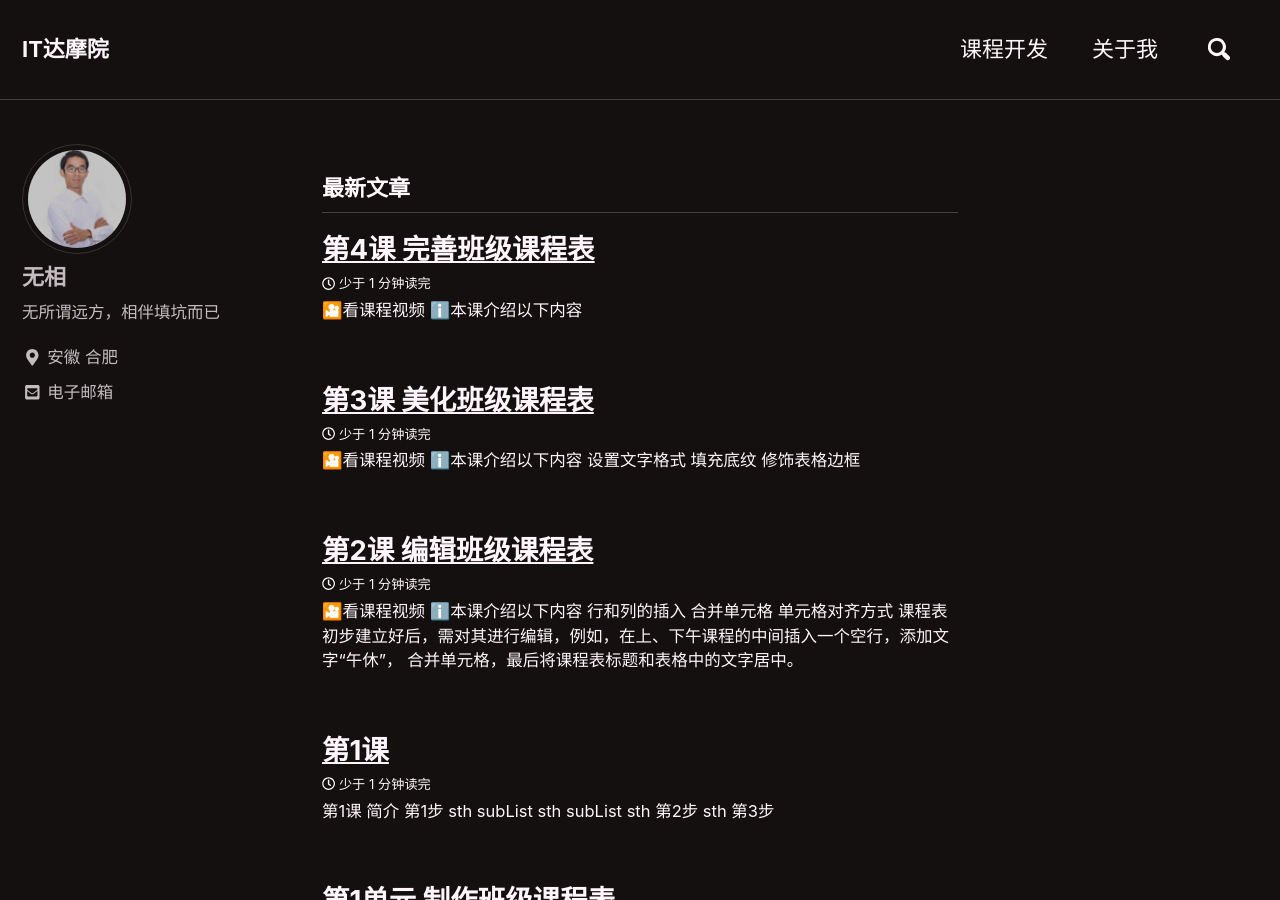
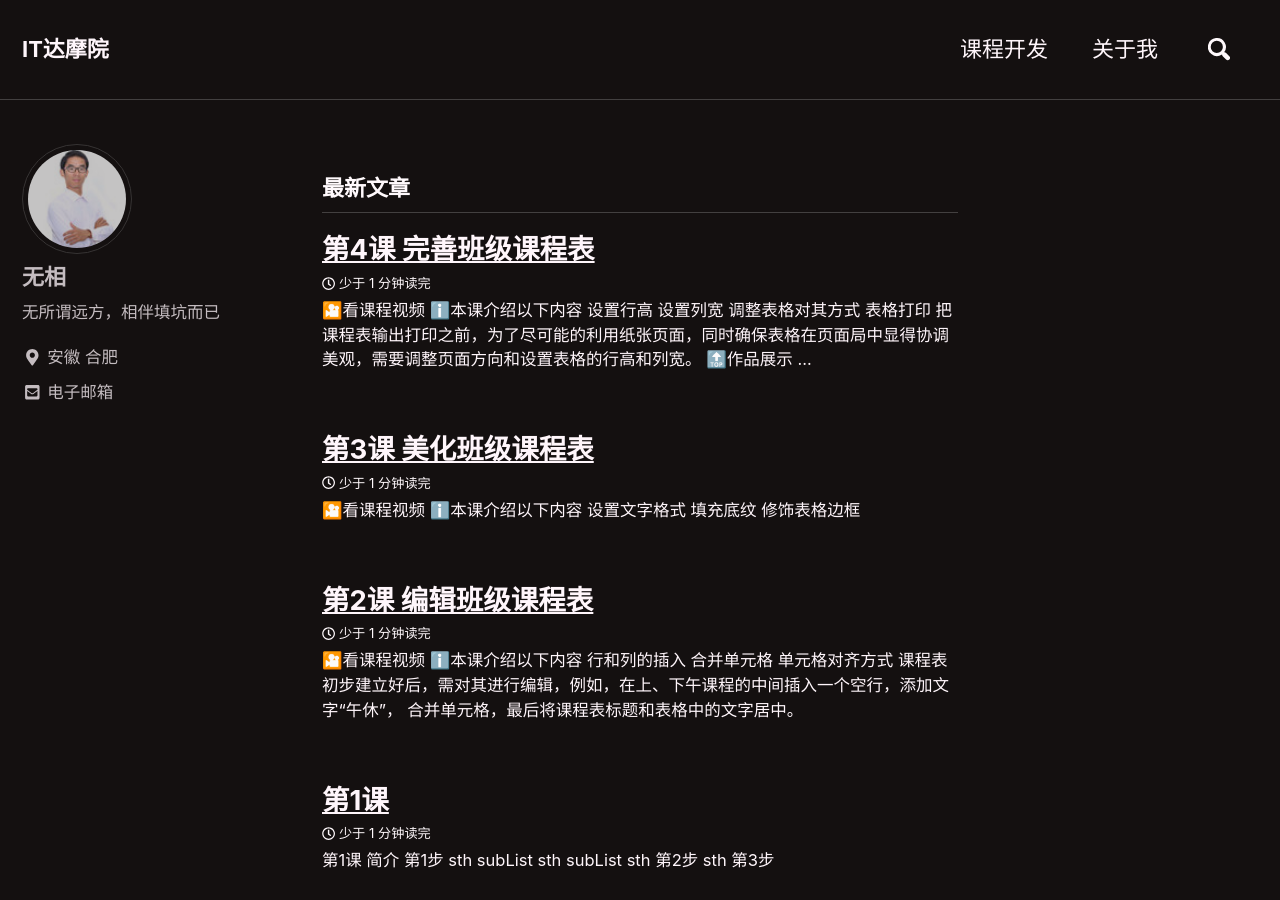
Before and after one commit to xinfengwu/goshinh.github.io-jekll-, a Jekyll site: the page built from index.html, in a window 1280 px wide and 900 px high. Built offline with Jekyll 4.4.1, drawn with Linux system fonts in a browser that asks for light colours; nearby versions of some CDN libraries; emoji names are drawn with the system emoji font; the list of posts is cut into pages by our own code; part of the change alters nothing that is shown.

Commit message:
Update 2018-03-20-Lesson4.md

```diff
--- a/_posts/courses/14-IT-Primary-4-version4/2018-03-20-Lesson4.md
+++ b/_posts/courses/14-IT-Primary-4-version4/2018-03-20-Lesson4.md
@@ -8,27 +8,60 @@ toc_icon: "cog"
 sidebar:
   nav: "ITPLevel-4"
 layouts_gallery:
-  - url: /courses/ITP4/x.x.png
-    image_path: /courses/ITP4/x.x.png
-    alt: "本课作品展示"
+  - url: /courses/ITP4/4.1.png
+    image_path: /courses/ITP4/4.1.png
+    alt: "完善前的课程表"
 ---
 ## :cinema:[看课程视频](http://study.163.com)
 ## :information_source:本课介绍以下内容
-
+- 设置行高
+- 设置列宽
+- 调整表格对其方式
+- 表格打印
+把课程表输出打印之前，为了尽可能的利用纸张页面，同时确保表格在页面局中显得协调美观，需要调整页面方向和设置表格的行高和列宽。
 ## :top:作品展示
 {% include gallery id="layouts_gallery" caption="四（1）班课程表" %}
 ## :new:学一学
-### 行高
+### 设置页面方向
 #### 1.打开文件
-#### 2.选定第1行
-#### 3.设置第1行行高
-#### 4.设置其他行行高
+运行Word软件，打开[第4课素材-四（1）班课程表](https://github.com/goshinh/goshinh.github.io/raw/master/courses/ITP4/%E7%AC%AC4%E8%AF%BE%E7%B4%A0%E6%9D%90-%E5%9B%9B%EF%BC%881%EF%BC%89%E7%8F%AD%E8%AF%BE%E7%A8%8B%E8%A1%A8.doc)
+#### 2.设置页面方向
+比较表格长和宽，我们很容易发现表格的长度大于宽度，所以页面的方向调整为`纵向`比较合适。（默认的纸张类型为A4）
+![](/courses/ITP4/4.2.png)
+执行`文件`——>`页面设置`——>方向设置为`纵向`，点击`确定`。
+效果如下图所示：
+![](/courses/ITP4/4.3.png)
+### 设置表格居中
+执行`表格——>表格属性`命令，在弹出的`表格属性`对话框中，设置对其方式为`居中`，点击`确定`。如下图所示:
+![](/courses/ITP4/4.4.png)
+### 设置行高
+设置行高遵循`先整体后局部`的思想，会使我们效率大大提高。
+#### 1.调整最后一行行高
+移动鼠标指针到最后一行的边缘，当指针变成![](/courses/ITP4/4.6.png)形状时，按住鼠标左键向下拖动至合适位置。
+![](/courses/ITP4/4.7.png)
+#### 2.平均分布各行
+选中整个表格，右击，在弹出的快捷菜单中，选择`平均分布各行`。如下图所示：
+![](/courses/ITP4/4.8.png)
+#### 3.微调部分行的高度
+为了突出标题行，一般使标题行的高度略高于平均值。移动鼠标指针到标题行的边缘，当指针变成![](/courses/ITP4/4.6.png)形状时，按住鼠标左键向下拖动至
+合适高度即可。
+![](/courses/ITP4/4.10.png)
 ### 设置列宽
-#### 1.选择表格第1列
-#### 2.设置第1列列宽
-#### 3.设置其它列列宽
-### 设置表格居中
-#### 1.设置表格居中
-#### 2.打印预览课程表
-#### 3.打印课程表
-#### 4.保存课程表
+设置列宽同样遵循`先整体后局部`的思想，方法可参考“设置行高”
+#### 1.调整最右列列宽
+移动鼠标指针到最后一列的边缘，当指针变成![](/courses/ITP4/4.5.png)形状时，按住鼠标左键向右拖动至合适位置。
+![](/courses/ITP4/4.11.png)
+#### 2.平均分布各列
+选中整个表格，右击，在弹出的快捷菜单中，选择`平均分布各列`。如下图所示：
+![](/courses/ITP4/4.12.png)
+#### 3.微调部分列的列宽
+为了标题列（第一列）紧凑些，我们需要使标题列的宽度略底于平均值。移动鼠标指针到标题行的边缘，当指针变成![](/courses/ITP4/4.6.png)形状时，按住鼠标左键向左拖动至合适位置即可。
+![](/courses/ITP4/4.13.png)
+#### 4.平均分布其他列
+如果你调整了标题列，为此你可能还要再次平均分布各列（除了标题列）最终效果如下图：
+![](/courses/ITP4/4.14.png)
+#### 5.保存文件
+
+执行`文件——>另存为`命令，给文件取个有意义的名称，点击”保存“，并关闭Word软件。
+
+为了便于阅读，`保存`总是作为最后一步出现，但是大家在实际的操作过程中应养成随时保存的习惯。
```
